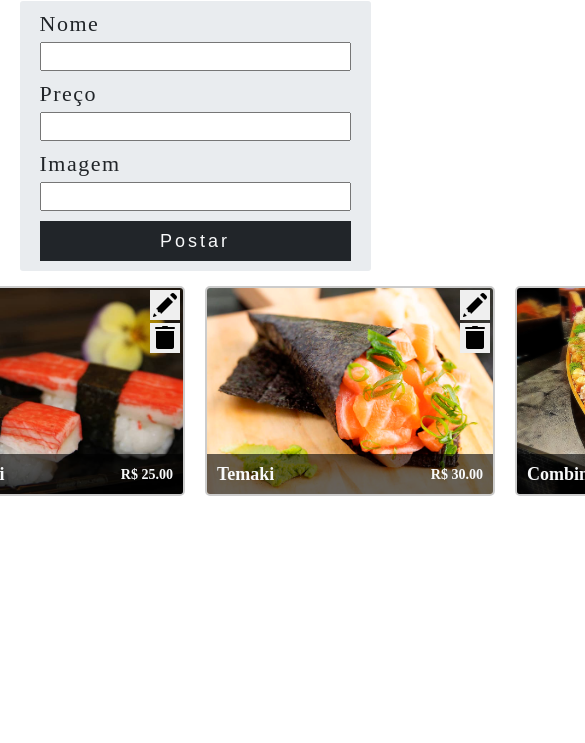
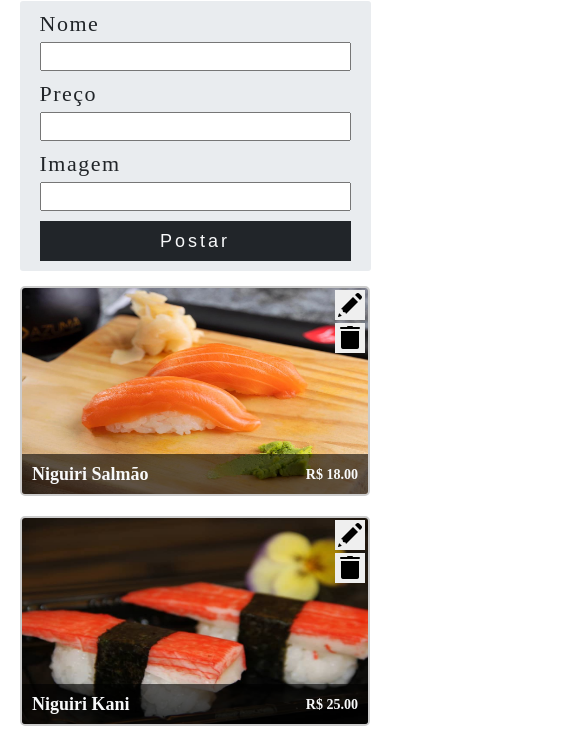
Before and after one commit to minerchan/CRUD_OOP_JS, a plain HTML site: page index.html in a window 390 px wide. Shown: the part 68-811 px from the top of the page, 585 px wide, since content can reach past the window. Drawn offline with Linux system fonts and the light colour scheme.

Commit message:
minimo de responsividade

```diff
--- a/Componentes/_menu.scss
+++ b/Componentes/_menu.scss
@@ -1,18 +1,19 @@
 .menu {
+  width: 100%;
   // background-color: red;
   display: grid;
-  grid-template-columns: repeat(4, auto);
+  grid-template: 1fr / repeat(auto-fill, minmax(35rem, 1fr));
   // column-gap: auto;
-  column-gap: 2rem;
+  // column-gap: 2rem;
   row-gap: 2rem;
   grid-template-rows: 21rem;
-  justify-content: center;
+  place-items: center;
 
   .menu-item {
     border: 2px solid rgba(0, 0, 0, 0.2);
     border-radius: 0.5rem;
     height: 21rem;
-    width: 29rem;
+    width: 35rem;
     position: relative;
     cursor: pointer;
     overflow: hidden;
```
Also changed, not shown: index.css, 1 other file.
